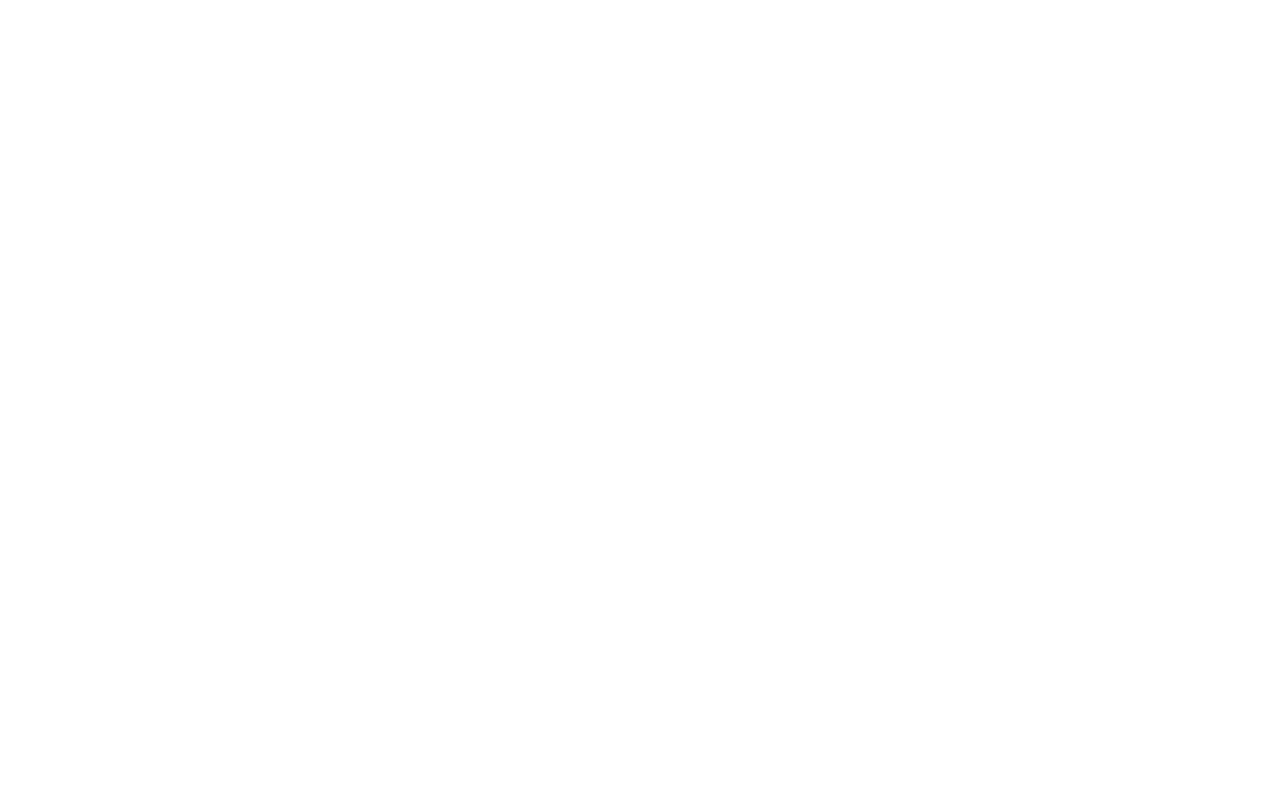
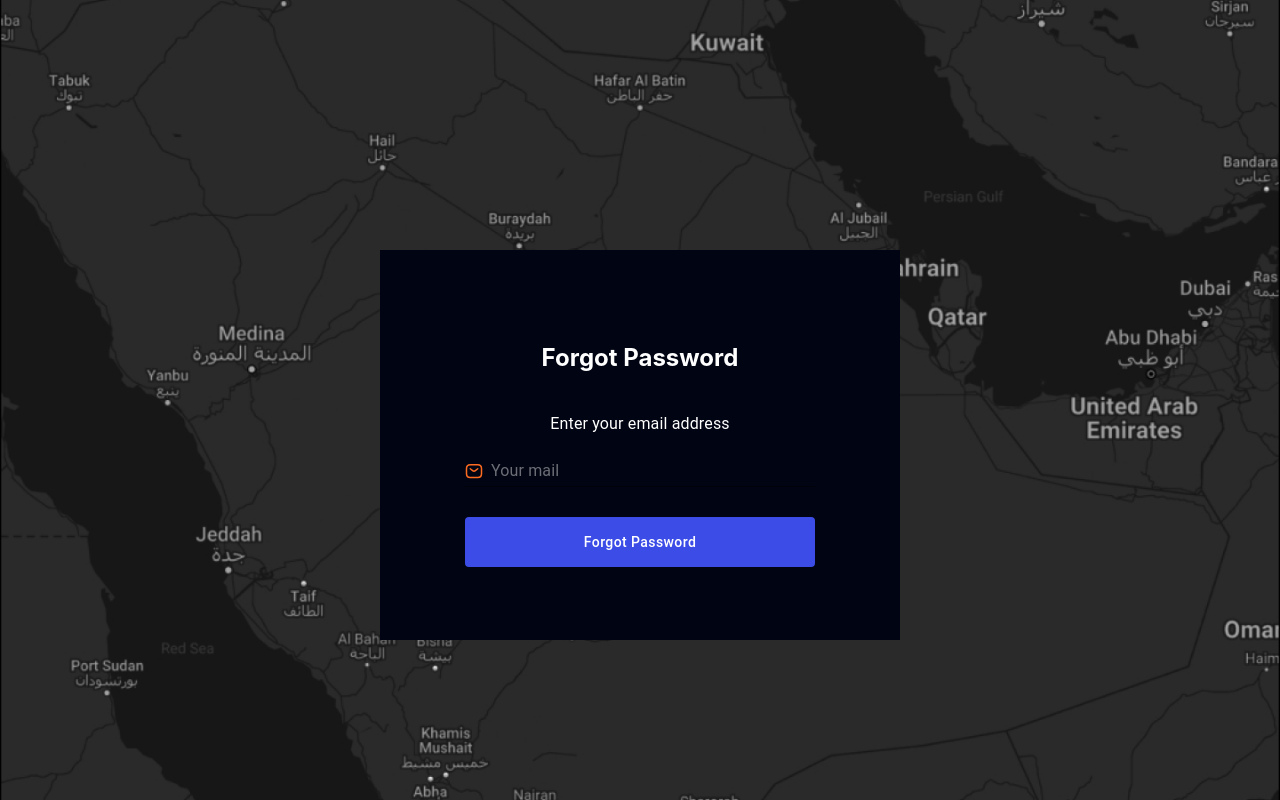
Before and after one commit to azhagu-p/location-intelligence, a React (Create React App) app: page /forgotpassword in a window 1280 px wide. Before the commit this address had no page. Built offline with nearby package versions, Linux system fonts and the light colour scheme.

Commit message:
checkout new branch

```diff
--- a/src/pages/Login.css
+++ b/src/pages/Login.css
@@ -16,6 +16,11 @@
 
 }
 
+.card-2{
+    width: 520px;
+    height: 390px;
+    margin-top: 250px;
+}
 .container{
     background-image: url(../assets/snazzy-image.jpg);
     display: flex;
--- a/src/pages/LoginPage.js
+++ b/src/pages/LoginPage.js
@@ -14,8 +14,11 @@
 import Link from "@mui/material/Link";
 import axios from "axios";
 import { useNavigate } from "react-router-dom";
+import VisibilityOffIcon from '@mui/icons-material/VisibilityOff';
+import VisibilityIcon from '@mui/icons-material/Visibility';
+import {IconButton,TextField,FormControl,InputLabel} from "@mui/material";
 
-const ColorButton = styled(Button)(({ theme }) => ({
+const LoginButton = styled(Button)(({ theme }) => ({
     marginTop: 10,
     width: 350,
     height: 50,
@@ -45,6 +48,27 @@
             })
             .catch((err) => console.error(err));
     };
+    const handleChange = (prop) => (event) => {
+        setValues({ ...values, [prop]: event.target.value });
+      };
+
+      const handleClickShowPassword = () => {
+        setValues({
+          ...values,
+          showPassword: !values.showPassword,
+        });
+      };
+
+      const handleMouseDownPassword = (event) => {
+        event.preventDefault();
+      };
+
+      const handlePassVisibility = () => {
+        setValues({
+          ...values,
+            showPass: !values.showPass,
+        })
+      };
     return (
         <Container maxWidth className="container">
             <Box className="flex-container">
@@ -55,44 +79,68 @@
                     </Box>
                     <form onSubmit={handleSubmit}>
                         <Box className="form">
-                            <Input
+
+
+                                <TextField
+                                    focused
+                                    sx={{ m: 3 }}
+                                    type="text"
                                     fullWidth
                                     placeholder="Your mail"
-                                sx={{ color: "white", margin: "20px" }}
-                                id="input-with-icon-adornment"
-                                startAdornment={
+                                    variant="standard"
+                                    required
+                                    onChange={(e) => setValues({...values, pass:e.target.value})}
+                                    InputProps={{
+                                        style: {color: "white"},
+                                        startAdornment: (
                                             <InputAdornment position="start">
-                                        <img src={mail} alt="mail" />
+                                                <img src={mail} alt="mail"/>
                                             </InputAdornment>
-                                }
-                                onChange={(e) =>
-                                    setValues({ ...values, email: e.target.value })
-                                }
+                                        )
+                                    }}
                                 />
-
-                            <Input
+                                    <TextField
+                                    focused
+                                    sx={{ m: 3 }}
+                                    type={values.showPass ? "text" : "password"}
                                     fullWidth
-                                type="password"
                                     placeholder="Password"
-                                sx={{ color: "white", margin: "20px" }}
-                                startAdornment={
+                                    variant="standard"
+                                    required
+                                    onChange={(e) => setValues({...values, pass:e.target.value})}
+                                    InputProps={{
+                                        style: {color: "white",borderBlockColor:"white"},
+                                        startAdornment: (
                                             <InputAdornment position="start">
-                                        <img src={lock} alt="lock" />
+                                                <img src={lock} alt="lock"/>
                                             </InputAdornment>
-                                }
-                                onChange={(e) => setValues({ ...values, pass: e.target.value })}
+                                        ),
+                                        endAdornment: (
+                                            <InputAdornment position="end">
+                                                <IconButton
+                                                    onClick={handlePassVisibility}
+                                                    aria-label="toggle password"
+                                                    edge="end"
+                                                    sx={{color:"grey"}}
+                                                >
+                                                    {values.showPass ? <VisibilityIcon /> : <VisibilityOffIcon />}
+                                                </IconButton>
+                                            </InputAdornment>
+                                        )
+                                    }}
                                 />
                         </Box>
                         <Box className="checkbox">
                             <FormControlLabel
                                 label="Remember me"
-                                control={<Checkbox value="" sx={{ color: "white" }} />}
+                                sx={{ color: "grey" }}
+                                control={<Checkbox value="" sx={{ color: "grey" }} />}
                             />
                             <Link href="#" ml={10}>
                                 Forget Password
                             </Link>
                         </Box>
-                        <ColorButton type="submit">Sign in</ColorButton>
+                        <LoginButton type="submit" sx={{ textTransform: 'none' }}>Sign in</LoginButton>
                     </form>
                 </Box>
             </Box>
--- /dev/null
+++ b/src/pages/forgotpassword.js
@@ -0,0 +1,84 @@
+import React, { useState } from "react";
+import "./Login.css";
+import { Box, FormLabel } from "@mui/material";
+import Input from "@mui/material/Input";
+import InputAdornment from "@mui/material/InputAdornment";
+import { Button } from "@mui/material";
+import mail from "../assets/svg/sms.svg";
+import lock from "../assets/svg/lock.svg";
+
+import Frame from "../assets/svg/Frame.svg";
+import Container from "@mui/material/Container";
+import FormControlLabel from "@mui/material/FormControlLabel";
+import { styled, Checkbox } from "@mui/material";
+import Link from "@mui/material/Link";
+import axios from "axios";
+import { useNavigate } from "react-router-dom";
+
+const LoginButton = styled(Button)(({ theme }) => ({
+    marginTop: 10,
+    width: 350,
+    height: 50,
+    padding: 1,
+    color: "white",
+    backgroundColor: "#3C4DE7",
+}));
+
+const LoginIn = () => {
+    const navigate = useNavigate();
+    const [values, setValues] = useState({
+        email: "",
+        pass: "",
+        showPass: false,
+    });
+
+    const handleSubmit = (e) => {
+        e.preventDefault();
+        axios
+            .post("http://192.168.0.112:8000/api/auth/token/", {
+                email: values.email,
+                password: values.pass,
+            })
+            .then((res) => {
+                localStorage.setItem("token", res.data.access);
+                navigate("/dashboard");
+            })
+            .catch((err) => console.error(err));
+    };
+    return (
+        <Container maxWidth className="container">
+            <Box className="flex-container">
+                <Box className="form-container card-2">
+                    <Box>
+                        <h2 className="h1">Forgot Password</h2>
+                    </Box>
+                    <form onSubmit={handleSubmit}>
+                        <Box className="form">
+                            <FormLabel style={{color:"white"}} >Enter your email address</FormLabel>
+                            <Input
+                                fullWidth
+                                placeholder="Your mail"
+                                sx={{ color: "white", margin: "20px" }}
+                                id="input-with-icon-adornment"
+                                startAdornment={
+                                    <InputAdornment position="start">
+                                        <img src={mail} alt="mail" />
+                                    </InputAdornment>
+                                }
+                                onChange={(e) =>
+                                    setValues({ ...values, email: e.target.value })
+                                }
+                            />
+
+
+                        </Box>
+
+                        <LoginButton type="submit" sx={{ textTransform: 'none' }}>Forgot Password</LoginButton>
+                    </form>
+                </Box>
+            </Box>
+        </Container>
+    );
+};
+
+export default LoginIn;
--- /dev/null
+++ b/src/pages/setnewpassword.js
@@ -0,0 +1,99 @@
+import React, { useState } from "react";
+import "./Login.css";
+import { Box, FormLabel } from "@mui/material";
+import Input from "@mui/material/Input";
+import InputAdornment from "@mui/material/InputAdornment";
+import { Button } from "@mui/material";
+import mail from "../assets/svg/sms.svg";
+import lock from "../assets/svg/lock.svg";
+
+import Frame from "../assets/svg/Frame.svg";
+import Container from "@mui/material/Container";
+import FormControlLabel from "@mui/material/FormControlLabel";
+import { styled, Checkbox } from "@mui/material";
+import Link from "@mui/material/Link";
+import axios from "axios";
+import { useNavigate } from "react-router-dom";
+
+const LoginButton = styled(Button)(({ theme }) => ({
+    marginTop: 10,
+    width: 350,
+    height: 50,
+    padding: 1,
+    color: "white",
+    backgroundColor: "#3C4DE7",
+}));
+
+const LoginIn = () => {
+    const navigate = useNavigate();
+    const [values, setValues] = useState({
+        email: "",
+        pass: "",
+        showPass: false,
+    });
+
+    const handleSubmit = (e) => {
+        e.preventDefault();
+        axios
+            .post("http://192.168.0.112:8000/api/auth/token/", {
+                email: values.email,
+                password: values.pass,
+            })
+            .then((res) => {
+                localStorage.setItem("token", res.data.access);
+                navigate("/dashboard");
+            })
+            .catch((err) => console.error(err));
+    };
+    return (
+        <Container maxWidth className="container">
+            <Box className="flex-container">
+                <Box className="form-container card-2">
+                    <Box>
+                        <h2 className="h1">Set up new password</h2>
+                    </Box>
+                    <form onSubmit={handleSubmit}>
+                        <Box className="form">
+                            <FormLabel style={{color:"grey"}} >New Password</FormLabel>
+                            <Input
+                                fullWidth
+                                type="password"
+                                sx={{ color: "white", margin: "20px" }}
+                                id="input-with-icon-adornment"
+                                startAdornment={
+                                    <InputAdornment position="start">
+                                        <img src={lock} alt="lock" />
+                                    </InputAdornment>
+                                }
+                                onChange={(e) =>
+                                    setValues({ ...values, email: e.target.value })
+                                }
+                            />
+                            <FormLabel style={{color:"grey"}} >Confirm Password</FormLabel>
+                            <Input
+                                fullWidth
+                                type="password"
+                                sx={{ color: "white", margin: "20px" }}
+                                id="input-with-icon-adornment"
+                                startAdornment={
+                                    <InputAdornment position="start">
+                                        <img src={lock} alt="lock" />
+                                    </InputAdornment>
+                                }
+                                onChange={(e) =>
+                                    setValues({ ...values, email: e.target.value })
+                                }
+                            />
+
+
+                        </Box>
+
+                        <LoginButton type="submit" sx={{ textTransform: 'none' }}>Update Password</LoginButton>
+                    </form>
+                </Box>
+            </Box>
+        </Container>
+    );
+};
+
+export default LoginIn;
```
Also changed, not shown: src/Routes/Routes.js (+10 -0 lines). Lines whose indentation alone changed are shown as unchanged.
